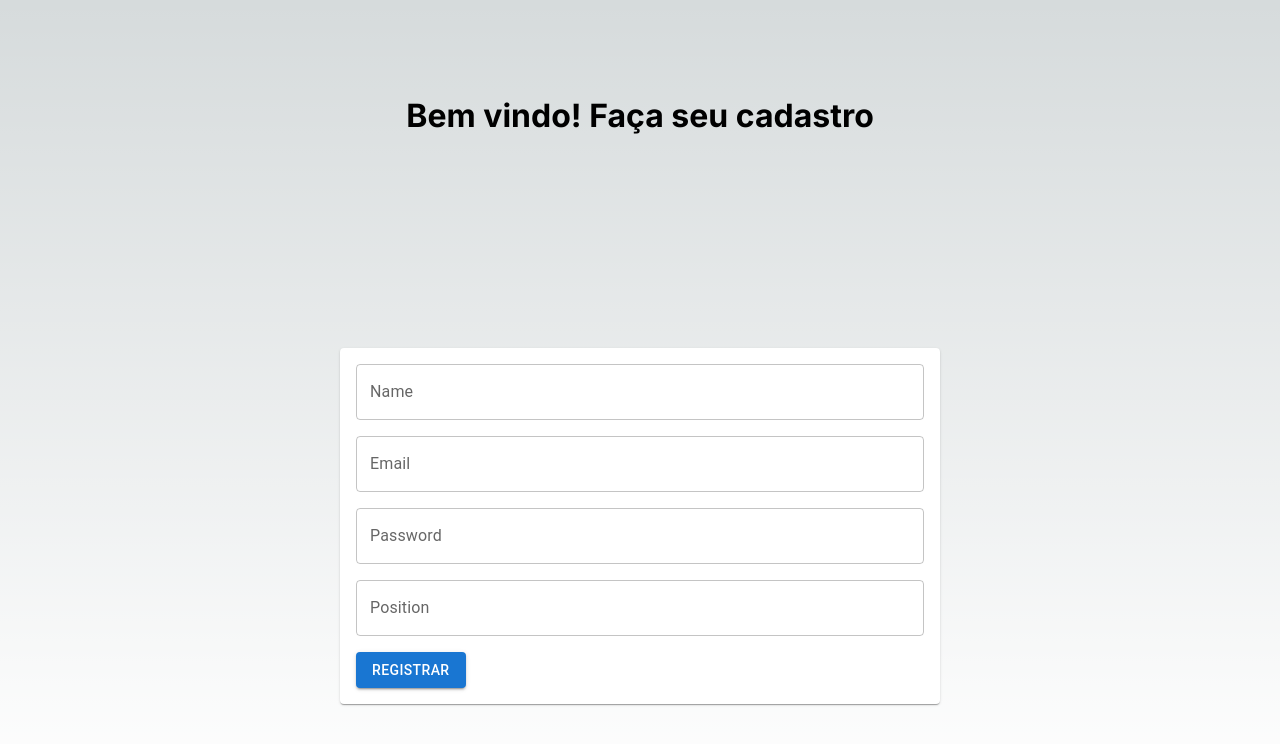
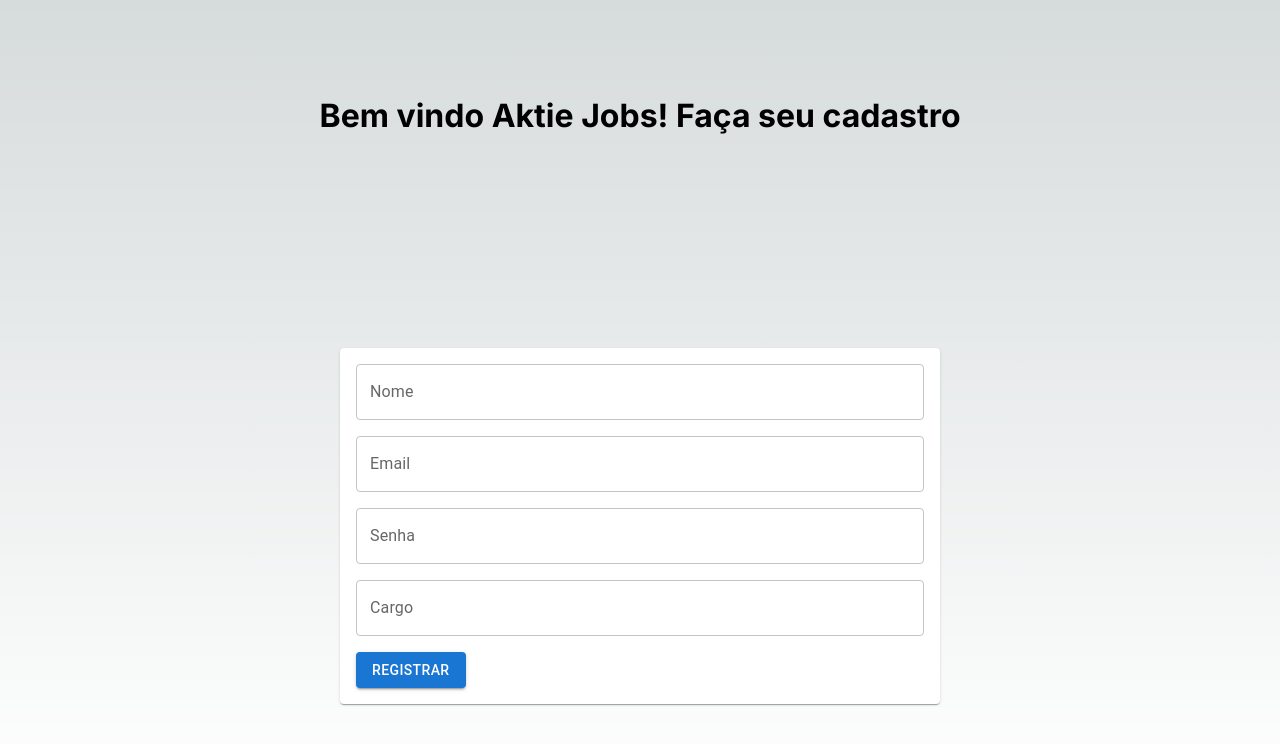
Before and after one commit to inaciogu/registration-producer, a Next.js app: page / in a window 1280 px wide. Shown: the top 744 px of the page. Built offline with nearby package versions, Linux system fonts and the light colour scheme.

Commit message:
feat: candidates register

```diff
--- a/package.json
+++ b/package.json
@@ -12,6 +12,7 @@
     "@coaktion/aws": "^1.0.5",
     "@emotion/react": "^11.11.1",
     "@emotion/styled": "^11.11.0",
+    "@mui/lab": "^5.0.0-alpha.141",
     "@mui/material": "^5.14.5",
     "@types/node": "20.5.3",
     "@types/react": "18.2.21",
--- a/src/app/page.tsx
+++ b/src/app/page.tsx
@@ -5,7 +5,7 @@
   return (
     <main className={styles.main}>
       <h1 className={styles.title}>
-        Bem vindo! Faça seu cadastro
+        Bem vindo  <b>Aktie Jobs</b>! Faça seu cadastro
       </h1>
       <Register />
     </main>
--- a/src/components/register.tsx
+++ b/src/components/register.tsx
@@ -1,5 +1,6 @@
 'use client'
 
+import { LoadingButton } from "@mui/lab";
 import { Button, Card, Container, Dialog, DialogActions, DialogContent, DialogContentText, DialogTitle, Stack, TextField } from "@mui/material";
 import { useState } from "react";
 
@@ -57,10 +58,10 @@
     <Container maxWidth="xl" sx={{ display: 'flex', justifyContent: 'center' }}>
       <Card sx={{ p: 2, mt: 2, width: 600 }} component="form" onSubmit={handleSubmit}>
         <Stack spacing={2} mb={2}>
-          <TextField label="Name" variant="outlined" name="name" value={data.name} onChange={handleChange} />
+          <TextField label="Nome" variant="outlined" name="name" value={data.name} onChange={handleChange} />
           <TextField label="Email" variant="outlined" name="email" value={data.email} onChange={handleChange} />
-          <TextField label="Password" variant="outlined" type="password" name="password" value={data.password} onChange={handleChange} />
-          <TextField label="Position" variant="outlined" name="position" value={data.position} onChange={handleChange} />
+          <TextField label="Senha" variant="outlined" type="password" name="password" value={data.password} onChange={handleChange} />
+          <TextField label="Cargo" variant="outlined" name="position" value={data.position} onChange={handleChange} />
         </Stack>
         <Button variant="contained" type="submit">Registrar</Button>
       </Card>
@@ -72,7 +73,7 @@
           </DialogContentText>
         </DialogContent>
         <DialogActions>
-          <Button onClick={() => setOpen(false)}>Fechar</Button>
+          <LoadingButton loading={loading} onClick={() => setOpen(false)}>Fechar</LoadingButton>
         </DialogActions>
       </Dialog>
     </Container>
```
Also changed, not shown: 1 other file (tests, documents, lock files or other folders).
